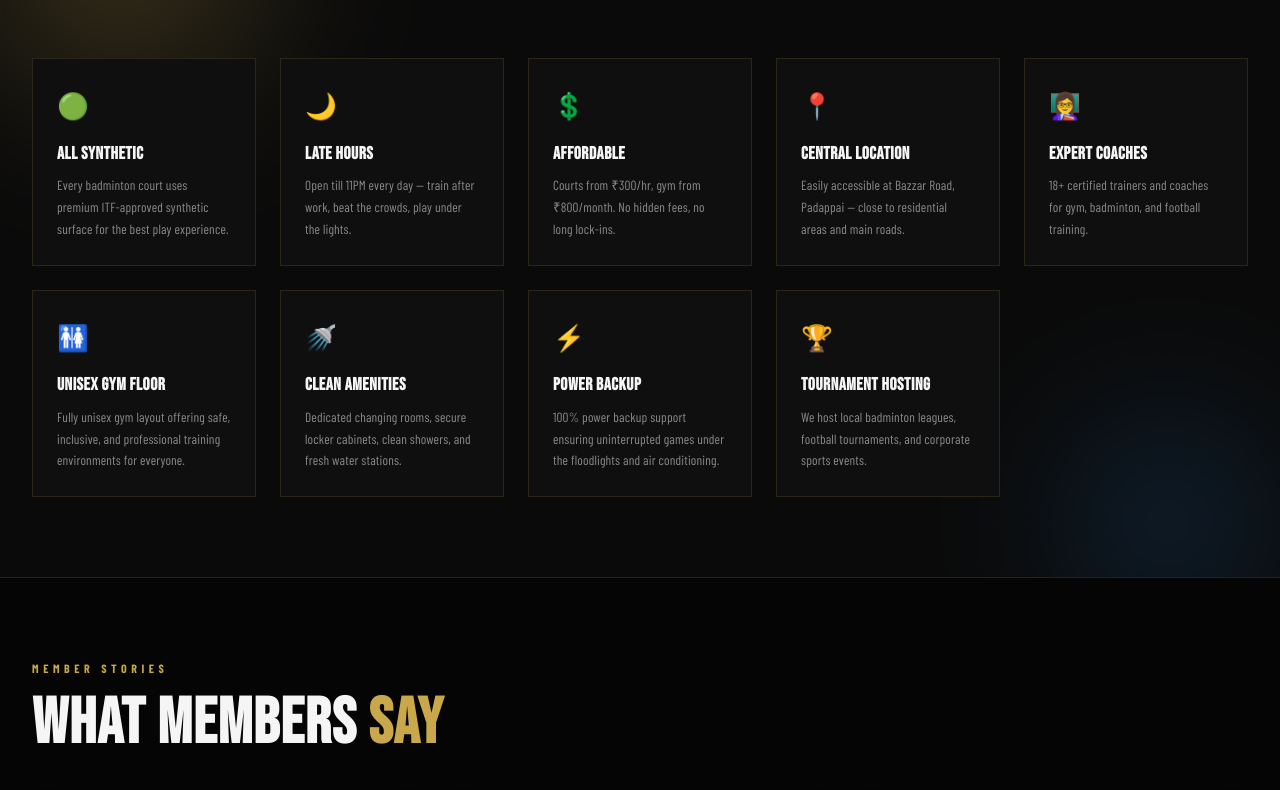
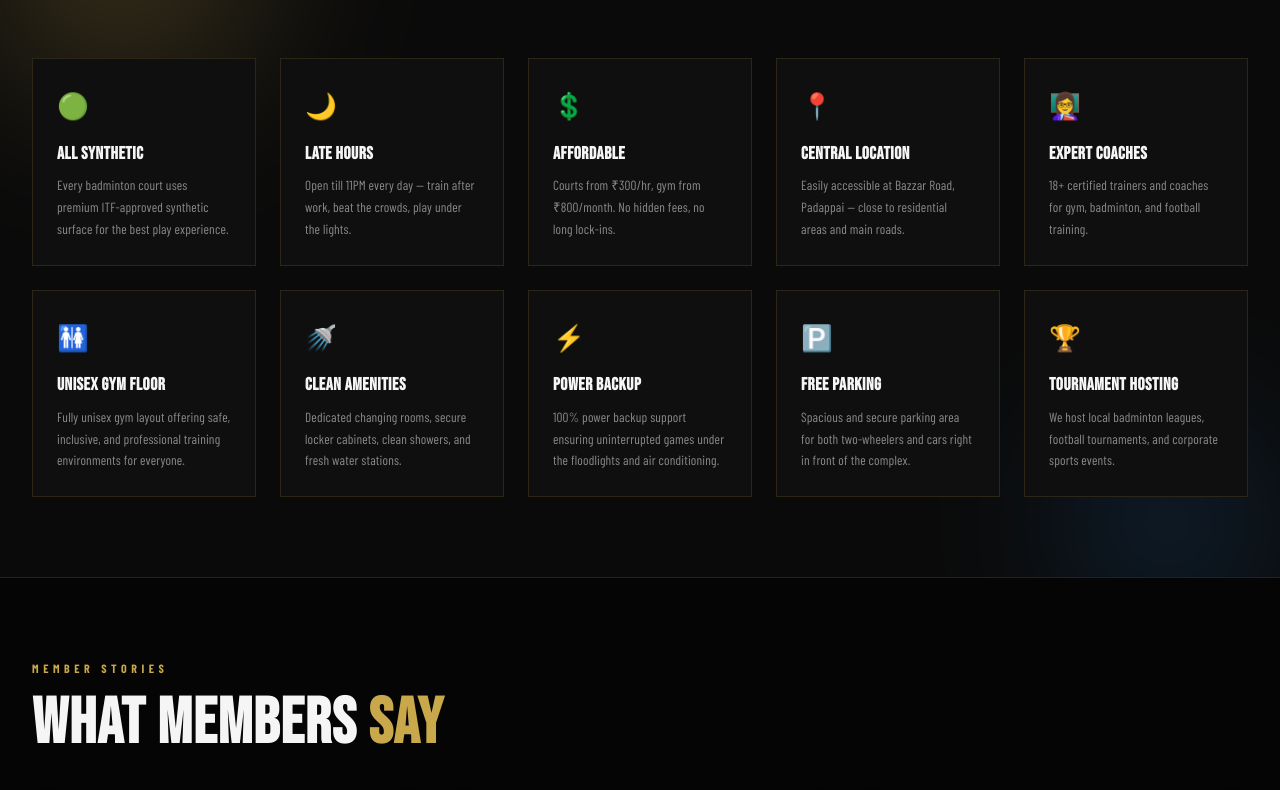
Before and after one commit to gokulj-fullstack/sports_club, a React (Create React App) app in the folder frontend/: page / in a window 1280 px wide. Shown: the part 1750-2540 px from the top of the page. Built offline with nearby package versions, Linux system fonts and the light colour scheme; no server answers; the HTML template or start-up script is replaced by a standard one; a web font is replaced by a local one.

Commit message:
Added Free Parking box to homepage Why section

```diff
--- a/frontend/src/pages/HomePage.js
+++ b/frontend/src/pages/HomePage.js
@@ -56,6 +56,7 @@ const HomePage = () => {
               { icon: '🚻', title: 'Unisex Gym Floor', desc: 'Fully unisex gym layout offering safe, inclusive, and professional training environments for everyone.' },
               { icon: '🚿', title: 'Clean Amenities', desc: 'Dedicated changing rooms, secure locker cabinets, clean showers, and fresh water stations.' },
               { icon: '⚡', title: 'Power Backup', desc: '100% power backup support ensuring uninterrupted games under the floodlights and air conditioning.' },
+              { icon: '🅿️', title: 'Free Parking', desc: 'Spacious and secure parking area for both two-wheelers and cars right in front of the complex.' },
               { icon: '🏆', title: 'Tournament Hosting', desc: 'We host local badminton leagues, football tournaments, and corporate sports events.' },
             ].map((item, i) => (
               <motion.div key={i} className="ksc-why-card" initial={{ opacity: 0, y: 30 }} whileInView={{ opacity: 1, y: 0 }} viewport={{ once: true }} transition={{ duration: 0.5, delay: i * 0.08 }}>
```
